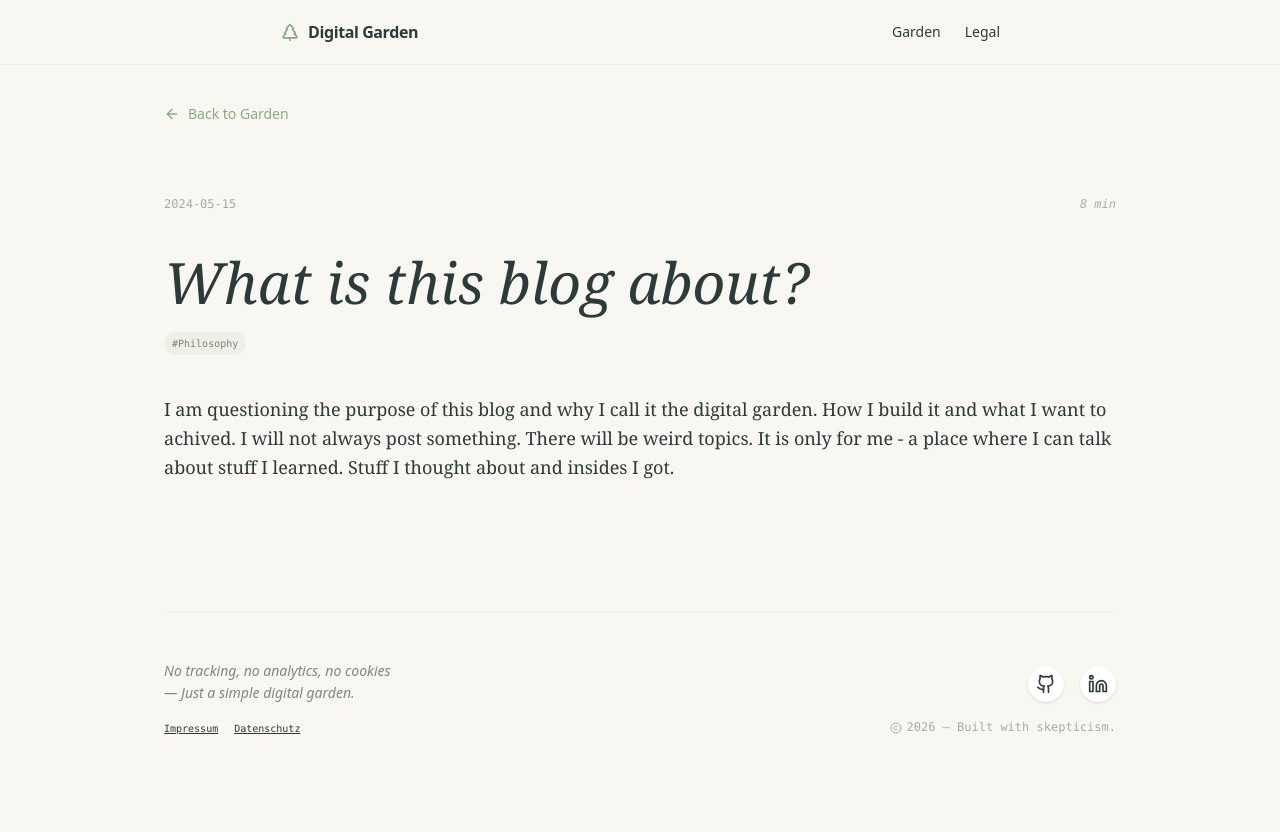
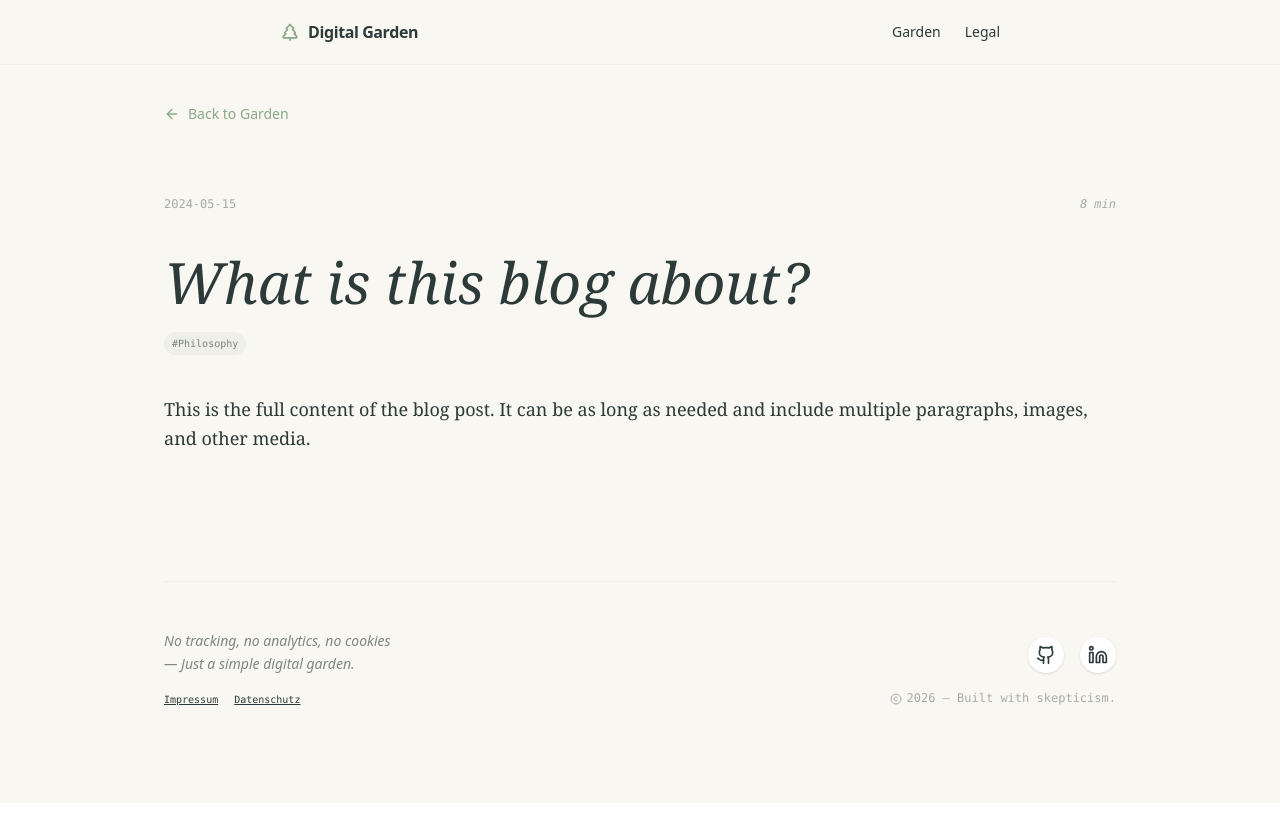
Before and after one commit to Paraaa/Website, a React (Vite) app: page /blog/1 in a window 1280 px wide. After the commit the page ends 803 px from the top, so only its background shows below. Built offline with nearby package versions, Linux system fonts and the light colour scheme.

Commit message:
Storing the blog post in json now

```diff
--- /dev/null
+++ b/src/data/blogPosts.json
@@ -0,0 +1,11 @@
+[
+	{
+		"id": "1",
+		"title": "What is this blog about?",
+		"excerpt": "I am questioning the purpose of this blog and why I call it the digital garden. How I build it and what I want to achived. I will not always post something. There will be weird topics. It is only for me - a place where I can talk about stuff I learned. Stuff I thought about and insides I got.",
+		"content": "This is the full content of the blog post. It can be as long as needed and include multiple paragraphs, images, and other media.",
+		"date": "2024-05-15",
+		"tags": ["Philosophy"],
+		"readingTime": "8 min"
+	}
+]
--- a/src/pages/Blog.jsx
+++ b/src/pages/Blog.jsx
@@ -1,19 +1,22 @@
 import { useParams } from "react-router-dom";
 import BackToGarden from "../components/BackToGarden";
+import { getBlogPostById } from "../utils/utils";
 import "../styles/Blog.css";
 
 export default function Blog() {
 	const { id } = useParams();
+	const post = getBlogPostById(id);
 
-	const post = {
-		id: "1",
-		title: "What is this blog about?",
-		excerpt:
-			"I am questioning the purpose of this blog and why I call it the digital garden. How I build it and what I want to achived. I will not always post something. There will be weird topics. It is only for me - a place where I can talk about stuff I learned. Stuff I thought about and insides I got.",
-		date: "2024-05-15",
-		tags: ["Philosophy"],
-		readingTime: "8 min",
-	};
+	if (!post) {
+		return (
+			<>
+				<BackToGarden />
+				<div className="blog-container">
+					<h2>Blog post not found</h2>
+				</div>
+			</>
+		);
+	}
 
 	return (
 		<>
@@ -31,7 +34,7 @@ export default function Blog() {
 						</span>
 					))}
 				</div>
-				<p className="blog-text">{post.excerpt}</p>
+				<p className="blog-content">{post.content}</p>
 			</article>
 		</>
 	);
--- a/src/pages/Home.jsx
+++ b/src/pages/Home.jsx
@@ -1,19 +1,9 @@
 import Hero from "../components/Hero";
 import BlogEntry from "../components/BlogEntry";
+import { getAllBlogPosts } from "../utils/utils";
 
 export default function Home() {
-	// Mock data for blog entries
-	const mockPosts = [
-		{
-			id: "1",
-			title: "What is this blog about?",
-			excerpt:
-				"I am questioning the purpose of this blog and why I call it the digital garden. How I build it and what I want to achived. I will not always post something. There will be weird topics. It is only for me - a place where I can talk about stuff I learned. Stuff I thought about and insides I got.",
-			date: "2024-05-15",
-			tags: ["Philosophy"],
-			readingTime: "8 min",
-		},
-	];
+	const posts = getAllBlogPosts();
 
 	return (
 		<>
@@ -27,9 +17,8 @@ export default function Home() {
 					</span>
 					<div className="h-px flex-1 bg-[#8BA888]/20" />
 				</div>
-
 				<div className="flex flex-col gap-16">
-					{mockPosts.map((post) => (
+					{posts.map((post) => (
 						<BlogEntry key={post.id} post={post} />
 					))}
 				</div>
--- a/src/styles/Blog.css
+++ b/src/styles/Blog.css
@@ -25,6 +25,6 @@
 	@apply ml-auto text-[#8BA888] transform translate-x-0 group-hover:translate-x-1 transition-transform;
 }
 
-.blog-text {
+.blog-content {
 	@apply font-serif text-lg leading-relaxed mt-10;
 }
--- /dev/null
+++ b/src/utils/utils.js
@@ -0,0 +1,18 @@
+import blogPostsData from "../data/blogPosts.json";
+
+/**
+ * Get all blog posts
+ * @returns {Array} Array of all blog posts
+ */
+export function getAllBlogPosts() {
+	return blogPostsData;
+}
+
+/**
+ * Get a blog post by ID
+ * @param {string} id - The ID of the blog post
+ * @returns {Object|undefined} The blog post object or undefined if not found
+ */
+export function getBlogPostById(id) {
+	return blogPostsData.find((post) => post.id === id);
+}
```
